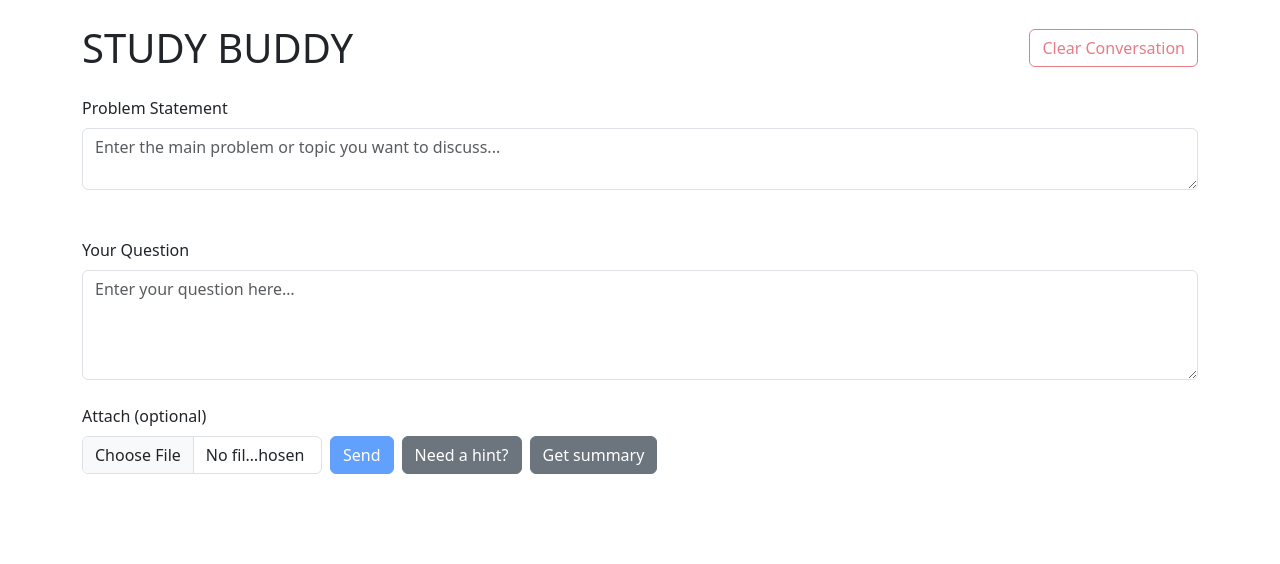
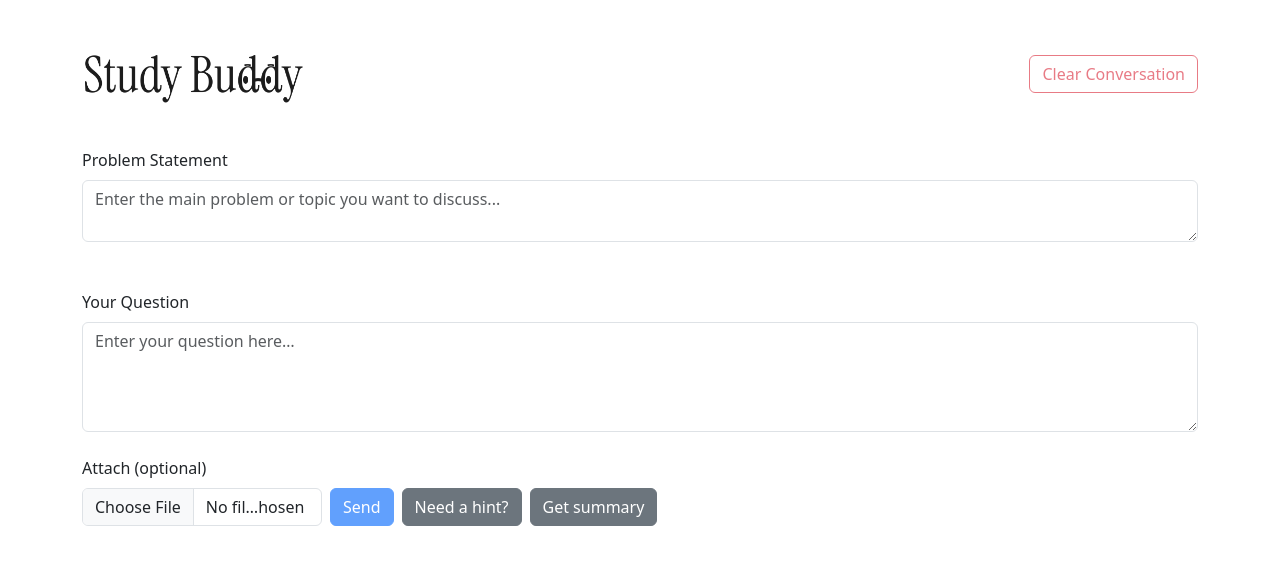
Before and after one commit to zxxt2002/studybuddy, a React (Vite) app: page /chat in a window 1280 px wide. Shown: the top 564 px of the page. Built offline with nearby package versions, Linux system fonts and the light colour scheme; no server answers.

Commit message:
Updated word mark on chat page

```diff
--- a/src/pages/Chat.jsx
+++ b/src/pages/Chat.jsx
@@ -144,7 +144,7 @@ export default function Chat() {
     return (
         <div className="container py-4">
             <div className="d-flex justify-content-between align-items-center mb-4">
-                <h1 className="mb-0">STUDY BUDDY</h1>
+                <img src="StudyBuddy.png" alt="Study Buddy Logo" className="logo" style={{ height: '100px' }}/>
                 <button
                     className="btn btn-outline-danger"
                     onClick={handleClearConversation}
```
